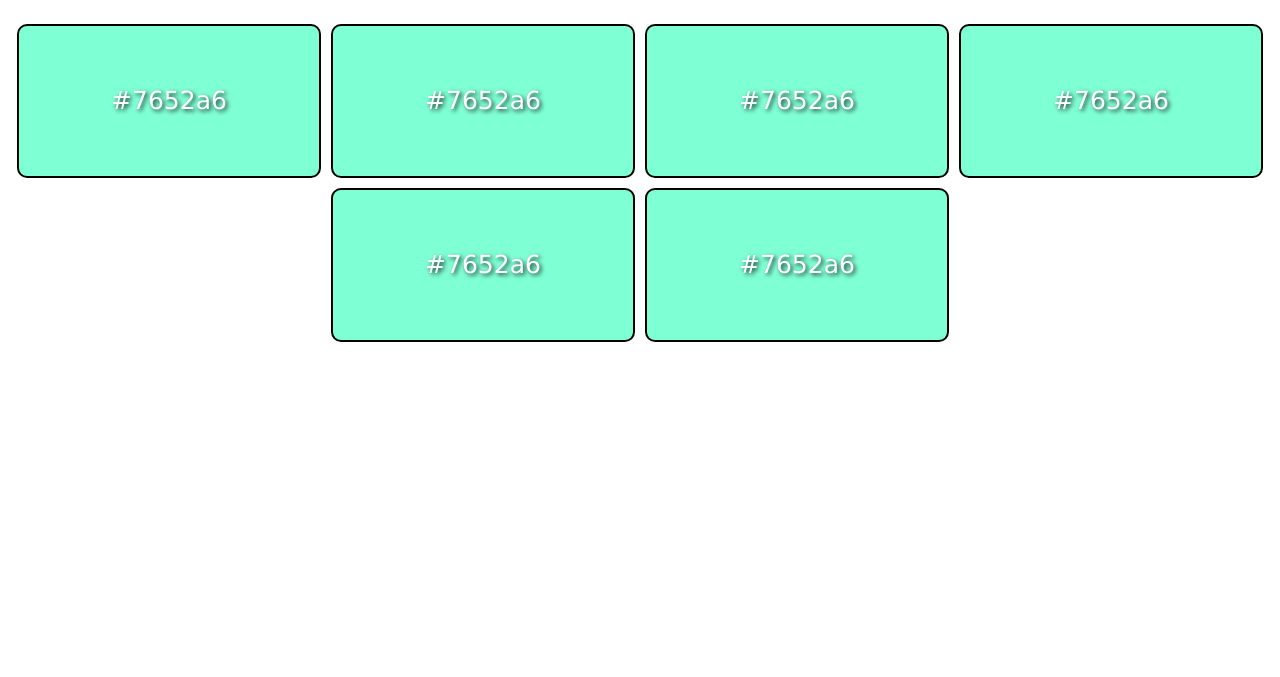
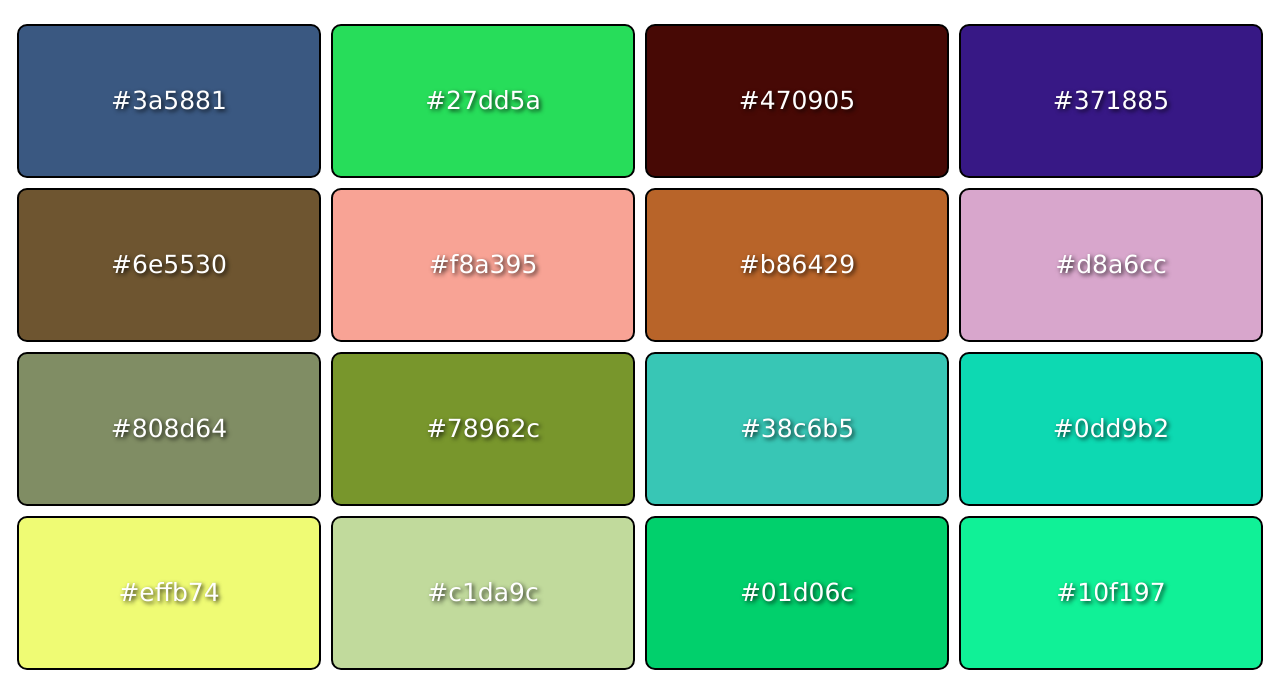
Before and after one commit to Madalin-Cucu/Random-Color-Generator, a plain HTML site: page index.html in a window 1280 px wide. Shown: the part 62-739 px from the top of the page. Drawn offline with Linux system fonts and the light colour scheme.

Commit message:
Finished js

```diff
--- a/index.html
+++ b/index.html
@@ -6,17 +6,10 @@
   <meta name="viewport" content="width=device-width, initial-scale=1.0">
   <title>Random Color Generator</title>
   <link rel="stylesheet" href="style.css">
-  <script src="index.js"></script>
+  <script src="index.js" defer></script>
 </head>
 <body>
   <h1>Random Color Generator</h1>
-  <div class="container">
-    <div class="color-container">#7652a6</div>
-    <div class="color-container">#7652a6</div>
-    <div class="color-container">#7652a6</div>
-    <div class="color-container">#7652a6</div>
-    <div class="color-container">#7652a6</div>
-    <div class="color-container">#7652a6</div>
-  </div>
+  <div class="container"></div>
 </body>
 </html>
--- a/index.js
+++ b/index.js
@@ -0,0 +1,30 @@
+const containerEl = document.querySelector(".container");
+
+for (let index = 0; index < 30; index++) {
+  const colorContainerEl = document.createElement("div");
+  colorContainerEl.classList.add("color-container");
+  containerEl.appendChild(colorContainerEl);
+}
+
+const colorContainerEls = document.querySelectorAll(".color-container");
+
+generateColors()
+
+function generateColors(){
+  colorContainerEls.forEach((colorContainerEl)=>{
+    const newColorCode = randomColor();
+    colorContainerEl.style.backgroundColor = "#" + newColorCode;
+    colorContainerEl.innerText = "#" + newColorCode;
+  })
+}
+
+function randomColor(){
+  const chars = "0123456789abcdef";
+  const colorCodeLength = 6;
+  let colorCode = "";
+  for (let index = 0; index < colorCodeLength; index++) {
+    const randomNum = Math.floor(Math.random() * chars.length);
+    colorCode += chars.substring(randomNum, randomNum + 1);
+  }
+  return colorCode;
+}
```
